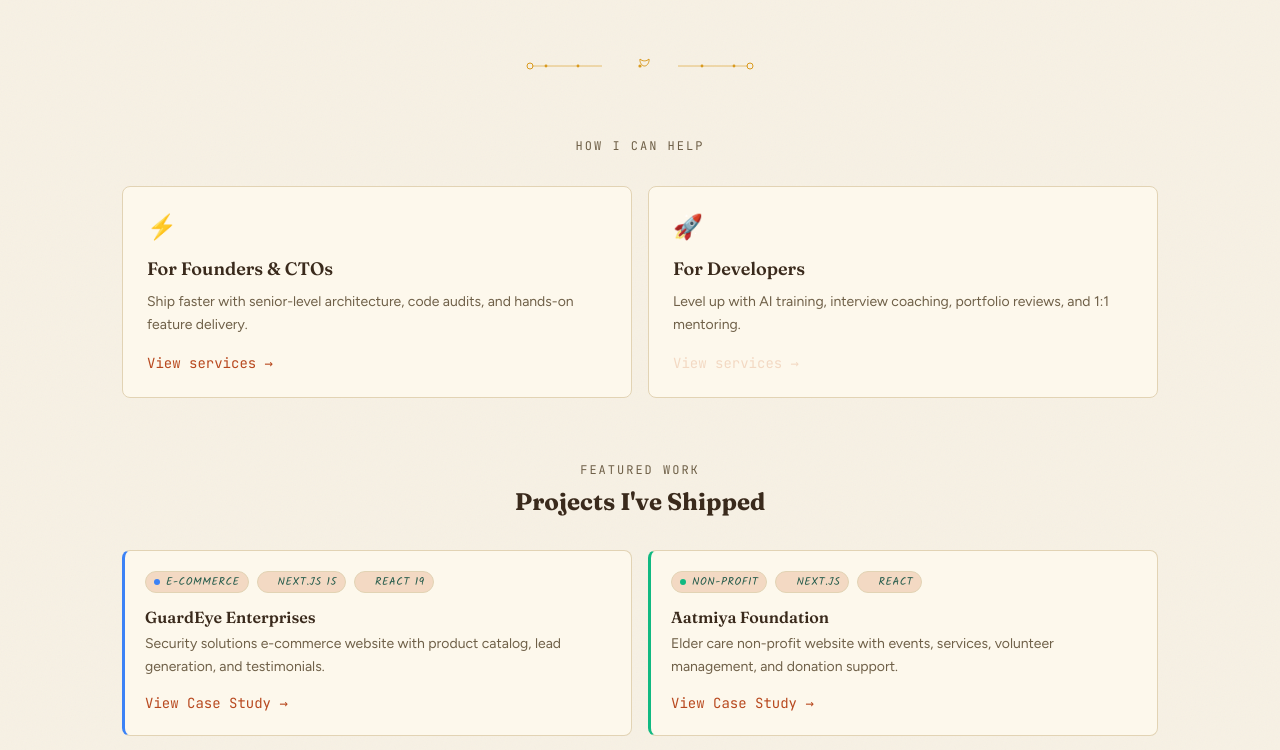
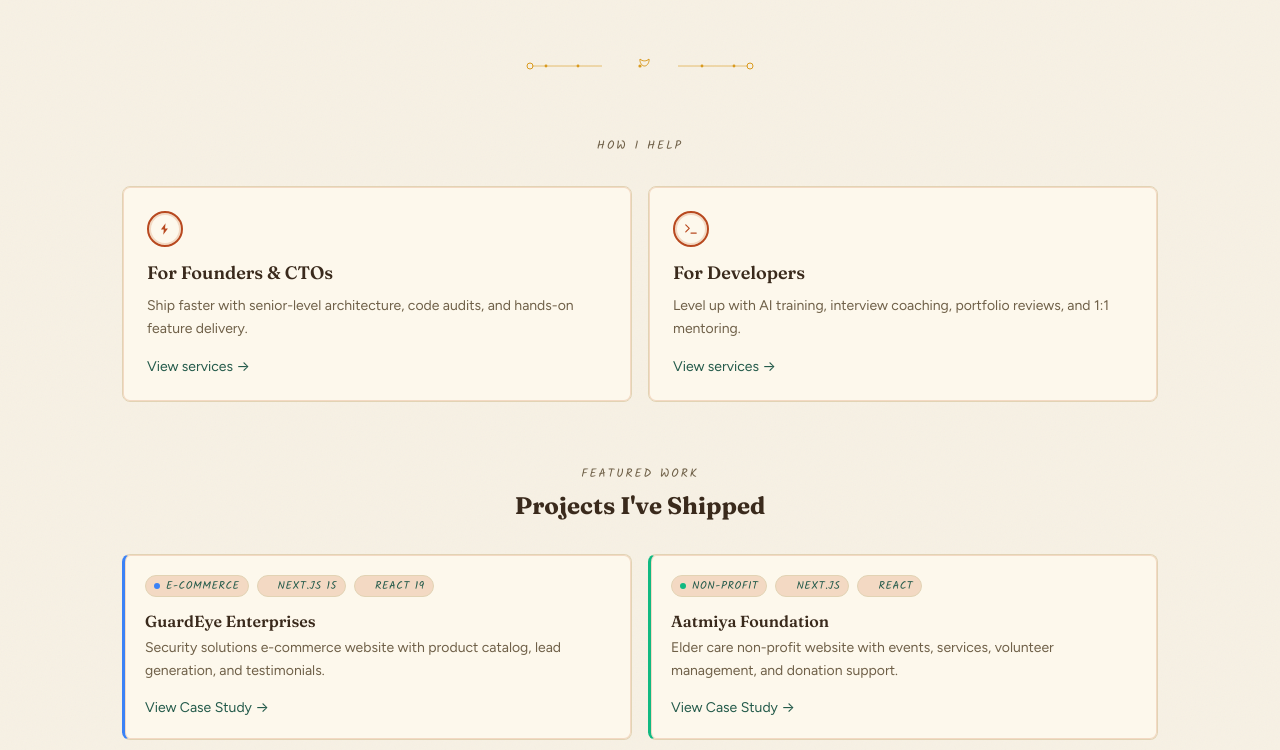
Before and after one commit to knee-tesh/initesh, a Next.js app: page / in a window 1280 px wide. Shown: the part 1300-2050 px from the top of the page. Built offline with nearby package versions, Linux system fonts and the light colour scheme.

Commit message:
style(boho): stitch-border services teaser and projects grid

```diff
--- a/src/components/home/projects-grid.tsx
+++ b/src/components/home/projects-grid.tsx
@@ -5,10 +5,10 @@ import projects from "@/data/projects.json";
 export default function ProjectsGrid() {
   return (
     <section className="my-16">
-      <h2 className="text-xs uppercase tracking-[2px] text-muted text-center mb-2 font-[family-name:var(--font-mono)]">
+      <h2 className="text-xs uppercase tracking-[2px] text-stone text-center mb-2 font-[family-name:var(--font-script)]">
         Featured Work
       </h2>
-      <h3 className="text-2xl font-bold text-text text-center mb-8 font-[family-name:var(--font-display)]">
+      <h3 className="text-2xl font-bold text-ink text-center mb-8 font-[family-name:var(--font-display)]">
         Projects I&apos;ve Shipped
       </h3>
 
@@ -17,7 +17,7 @@ export default function ProjectsGrid() {
           <Link
             key={project.id}
             href={`/projects/${project.id}`}
-            className="bg-surface border border-border rounded-lg overflow-hidden hover:border-border transition-colors group"
+            className="stitch-card overflow-hidden group block"
             style={{ borderLeftWidth: "3px", borderLeftColor: project.brandColor }}
           >
             <div className="p-5">
@@ -27,13 +27,13 @@ export default function ProjectsGrid() {
                   <Tag key={tech} label={tech} />
                 ))}
               </div>
-              <h4 className="text-base font-semibold text-text mb-1 font-[family-name:var(--font-display)]">
+              <h4 className="text-base font-semibold text-ink mb-1 font-[family-name:var(--font-display)]">
                 {project.title}
               </h4>
-              <p className="text-sm text-muted leading-relaxed mb-3">
+              <p className="text-sm text-stone leading-relaxed mb-3">
                 {project.description}
               </p>
-              <span className="text-sm text-accent font-[family-name:var(--font-mono)] group-hover:underline">
+              <span className="text-sm text-teal group-hover:underline">
                 View Case Study →
               </span>
             </div>
--- a/src/components/home/services-teaser.tsx
+++ b/src/components/home/services-teaser.tsx
@@ -1,43 +1,48 @@
 import Link from "next/link";
+import Medallion from "@/components/shared/medallion";
 
 export default function ServicesTeaser() {
   return (
     <section className="my-16">
-      <h2 className="text-xs uppercase tracking-[2px] text-muted text-center mb-8 font-[family-name:var(--font-mono)]">
-        How I Can Help
+      <h2 className="text-xs uppercase tracking-[2px] text-stone text-center mb-8 font-[family-name:var(--font-script)]">
+        How I Help
       </h2>
 
       <div className="grid md:grid-cols-2 gap-4">
         <Link
           href="/services?audience=founders"
-          className="bg-surface border border-border rounded-lg p-6 hover:border-accent transition-colors group"
+          className="stitch-card p-6 hover:border-terracotta transition-colors group block"
         >
-          <div className="text-2xl mb-3">⚡</div>
-          <h3 className="text-lg font-semibold text-text mb-2 font-[family-name:var(--font-display)]">
+          <Medallion className="w-9 h-9 mb-3 text-terracotta mr-0">
+            <svg width="14" height="14" viewBox="0 0 24 24" fill="none">
+              <path d="M13 2L5 13h5l-1 9 8-11h-5l1-9z" fill="currentColor" />
+            </svg>
+          </Medallion>
+          <h3 className="text-lg font-semibold text-ink mb-2 font-[family-name:var(--font-display)]">
             For Founders & CTOs
           </h3>
-          <p className="text-sm text-muted leading-relaxed">
+          <p className="text-sm text-stone leading-relaxed">
             Ship faster with senior-level architecture, code audits, and hands-on feature delivery.
           </p>
-          <div className="mt-4 text-sm text-accent font-[family-name:var(--font-mono)] group-hover:underline">
-            View services →
-          </div>
+          <div className="mt-4 text-sm text-teal group-hover:underline">View services →</div>
         </Link>
 
         <Link
           href="/services?audience=developers"
-          className="bg-surface border border-border rounded-lg p-6 hover:border-lavender transition-colors group"
+          className="stitch-card p-6 hover:border-teal transition-colors group block"
         >
-          <div className="text-2xl mb-3">🚀</div>
-          <h3 className="text-lg font-semibold text-text mb-2 font-[family-name:var(--font-display)]">
+          <Medallion className="w-9 h-9 mb-3 text-teal mr-0">
+            <svg width="14" height="14" viewBox="0 0 24 24" fill="none">
+              <path d="M3 17l6-6-6-6M12 19h9" stroke="currentColor" strokeWidth="2" strokeLinecap="round" strokeLinejoin="round" />
+            </svg>
+          </Medallion>
+          <h3 className="text-lg font-semibold text-ink mb-2 font-[family-name:var(--font-display)]">
             For Developers
           </h3>
-          <p className="text-sm text-muted leading-relaxed">
+          <p className="text-sm text-stone leading-relaxed">
             Level up with AI training, interview coaching, portfolio reviews, and 1:1 mentoring.
           </p>
-          <div className="mt-4 text-sm text-lavender font-[family-name:var(--font-mono)] group-hover:underline">
-            View services →
-          </div>
+          <div className="mt-4 text-sm text-teal group-hover:underline">View services →</div>
         </Link>
       </div>
     </section>
```
